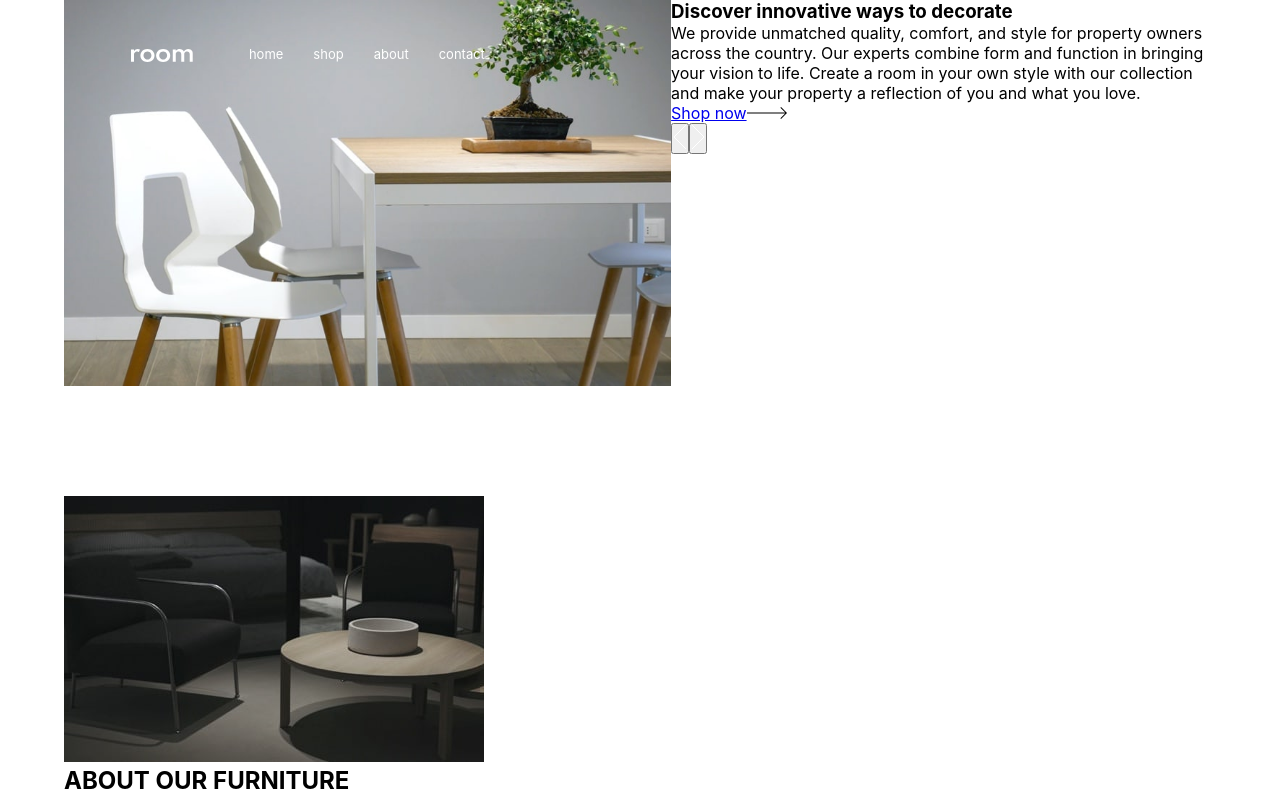
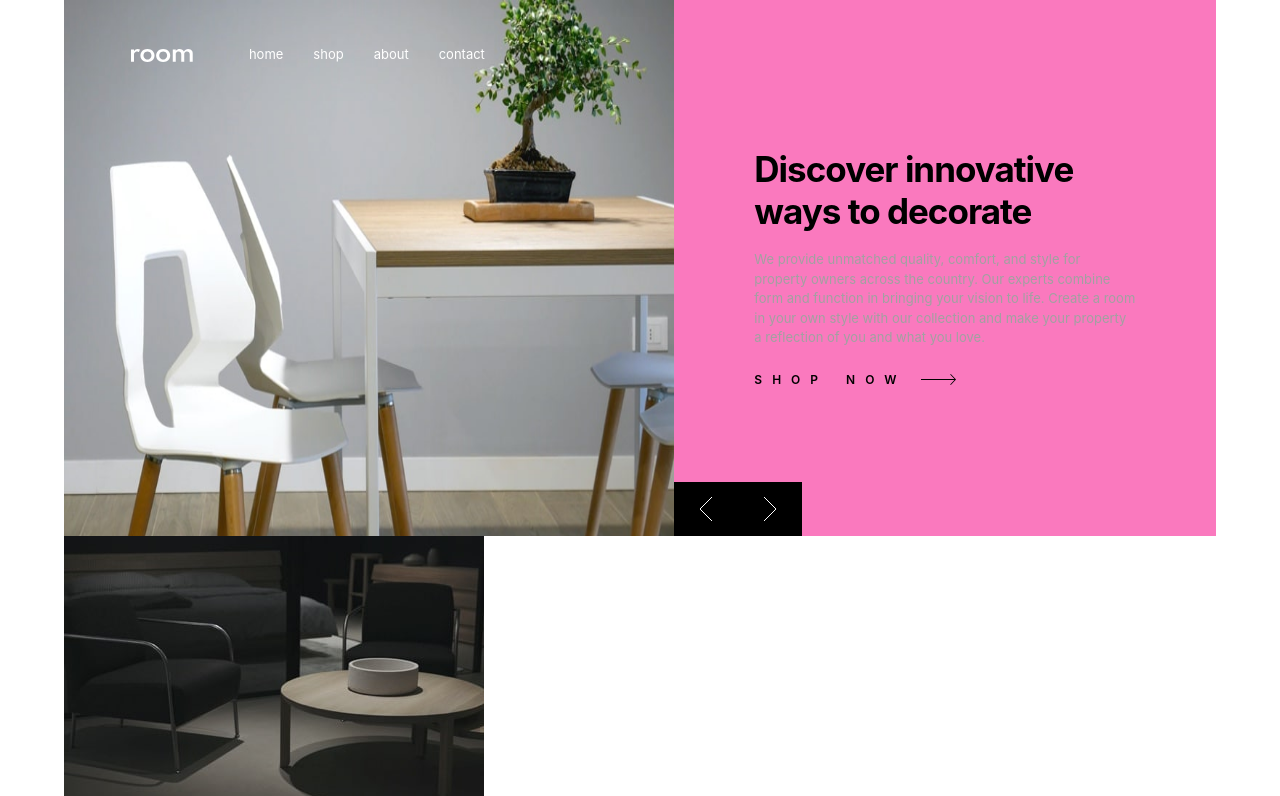
Before and after one commit to Gemcreation/roomredoreactgeeg, a React (Create React App) app: page / in a window 1280 px wide. Shown: the top 796 px of the page. Built offline with nearby package versions, Linux system fonts and the light colour scheme.

Commit message:
uppersection sass done remain the slider

```diff
--- a/src/App.scss
+++ b/src/App.scss
@@ -67,12 +67,12 @@ section.flexGrid{
 article.leftSide{
   position: relative;
   overflow: hidden;
-    width: 200%;
+  width: 180%;
 
 
     div{
       width: 100%;
-          height: 62vh;
+      height: 67vh;
       // height: 100vh;
       object-fit: cover;
       display: block;
@@ -80,7 +80,101 @@ article.leftSide{
 
       img{
         width: 100%;
+        height: 70vh;
       }
       }
 
 }
+
+article.rightSide{
+  // padding: 0px 50px;
+  display: flex;
+  flex-direction: column;
+  justify-content: center;
+  position: relative;
+  overflow: hidden;
+  background-color: rgb(250, 121, 190);
+
+  .rightPadding{
+    padding: 0px 80px;
+
+    .heroText{
+      h1{
+          // max-width: 450px;
+          font-size: 35px;
+          margin-bottom: 18px;
+          font-weight: 700;
+          letter-spacing: -1px;
+      }
+      p{
+        color: hsl(0, 0%, 63%);
+        margin-bottom: 20px;
+        font-size: 13px;
+        line-height: 1.5;
+      }
+
+      a.cta{
+        display: inline-flex;
+        align-items: center;
+        gap: 15px;
+        text-decoration: none;
+        // margin-bottom: 50px;
+        color: hsl(0, 0%, 0%);
+        // transition: all 0.3s ease;
+
+        span{
+          word-spacing: 5px;
+          text-transform: uppercase;
+          letter-spacing: 10px;
+          font-size: 12px;
+          font-weight: 600;
+          transition: color 0.3s ease;
+        }
+        img{
+          width: 35px;
+          filter: brightness(0);
+          transition: filter 0.3s ease;
+        }
+
+        &:hover{
+          span{
+            color: hsl(0, 0%, 63%);
+          }
+          img{
+            filter: brightness(0.63);
+          }
+    }
+
+      }
+    }
+
+    .sliderControl{
+      position: absolute;
+      left: 0px;
+      bottom: 0px;
+      display: flex;
+      gap: 0;
+      z-index: 50;
+      background-color: blue;
+
+      div .sliderBtn{
+        width: 64px;
+        height: 54px;
+        border: none;
+        background: #000;
+        color: #fff;
+        display: inline-flex;
+        align-items: center;
+        justify-content: center;
+        cursor: pointer;
+        padding: 8px;
+
+        &:hover{
+          background-color: hsl(0, 0%, 27%);
+          transition: 0.3s ease-in;
+        }
+      }
+
+    }
+  }
+}
--- a/src/components/Lowersection.jsx
+++ b/src/components/Lowersection.jsx
@@ -4,8 +4,8 @@ import darkImg from "../assets/images/image-about-dark.jpg";
 const Lowersection = ()=>{
 
     return(
-        <section className="flex main">
-            <article>
+        <section className="flexGrid main">
+            <article className="lowerSide">
                 <div>
                     <img src={darkImg} alt="About furniture light" />
                 </div>
--- a/src/components/Uppersection.jsx
+++ b/src/components/Uppersection.jsx
@@ -27,26 +27,28 @@ const Uppersection = () => {
                 </div>
             </article>
 
-            <article>
-                <div>
+            <article className="rightSide">
+                <div className="rightPadding">
+                    <div className="heroText">
                         <h1>Discover innovative ways to decorate</h1>
                         <p>We provide unmatched quality, comfort, and style for property owners across the country. Our experts combine form and function in bringing your vision to life. Create a room in your own style with our collection and make your property a reflection of you and what you love.
                         </p>
-                    <a href="#">
+                        <a href="#" className="cta">
                             <span>Shop now</span>
                             <img src={iconArrow} alt="shopping arrow" />
                         </a>
                     </div>
 
+                    <div className="sliderControl">
                         <div>
-                    <div>
-                        <button>
+                            <button className="sliderBtn">
                                 <img src={slideIconLeft} alt="slideIconLeft" />
                             </button>
 
-                        <button>
+                            <button className="sliderBtn">
                                 <img src={slideIconRight} alt="slideIconRight" />
                             </button>
+                        </div>
                     </div>
                 </div>
             </article>
```
Lines whose indentation alone changed are shown as unchanged.
